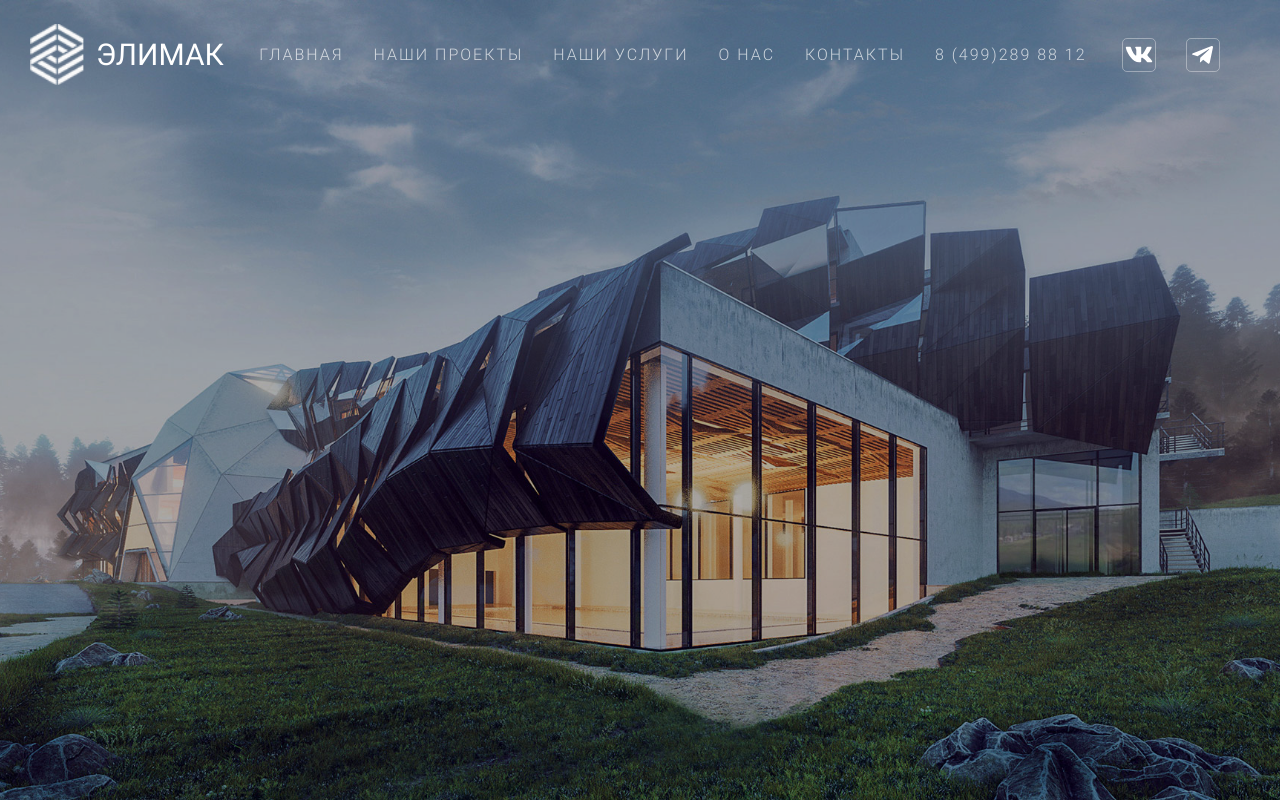
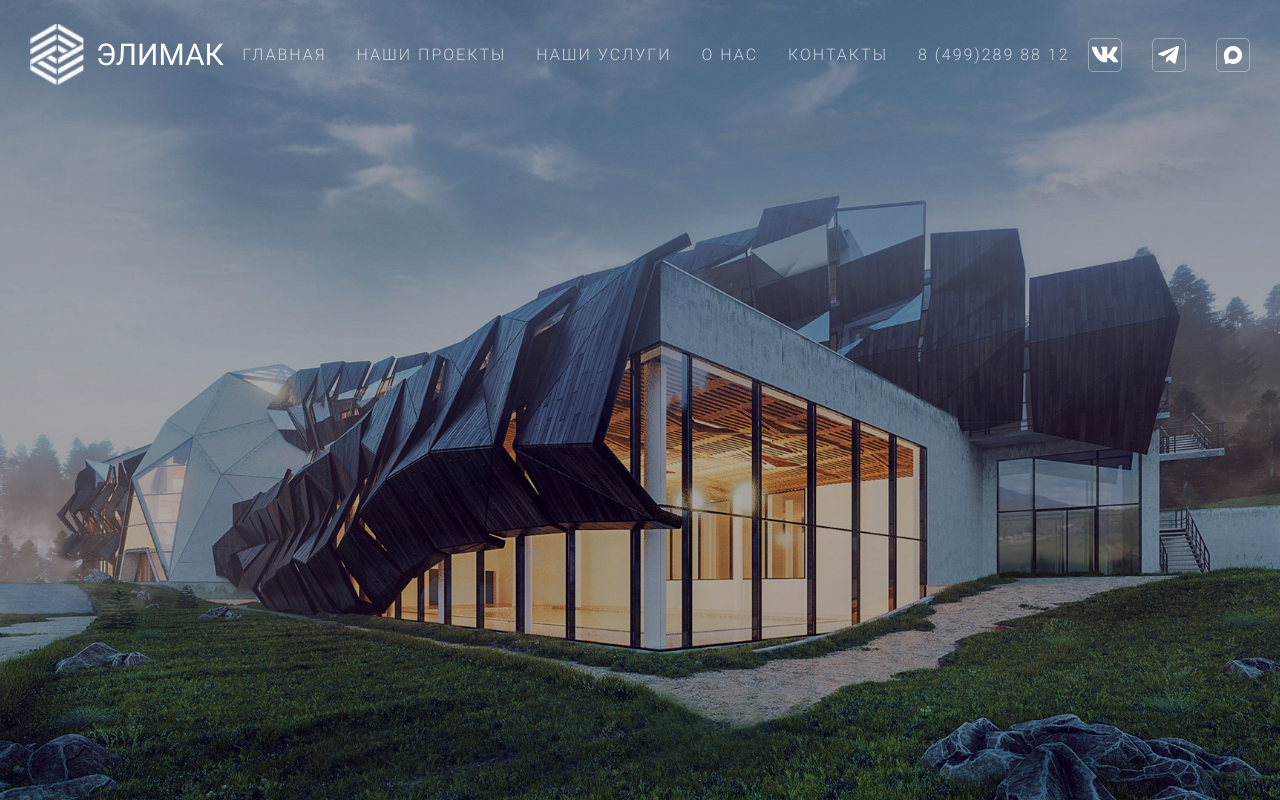
Before and after one commit to SergeyMalyuga/elimak-angular, an Angular app: page / in a window 1280 px wide. Built offline with nearby package versions, Linux system fonts and the light colour scheme.

Commit message:
feat(header.component): добавить ссылку на мессенджер max.

```diff
--- a/src/app/features/header/header.component.html
+++ b/src/app/features/header/header.component.html
@@ -36,6 +36,9 @@
           <li class="header-main__item-social">
             <a class="header-main__link-social header-main__link-social--telegram interactive" aria-label="Telegram" target="_blank"  href="https://t.me/elimak_master"></a>
           </li>
+          <li class="header-main__item-social">
+            <a class="header-main__link-social header-main__link-social--max interactive" aria-label="Max" target="_blank"  href="https://max.ru/"></a>
+          </li>
         </ul>
       </li>
       <li class="header-main__item-action">
--- a/src/app/features/header/header.component.scss
+++ b/src/app/features/header/header.component.scss
@@ -89,6 +89,25 @@
         }
       }
 
+      &--max {
+        &::before {
+          content: '';
+          background-color: transparent;
+          width: 24px;
+          height: 24px;
+          background-image: url("../../../assets/images/vector/max.svg");
+          background-repeat: no-repeat;
+          background-position: center;
+          background-size: cover;
+        }
+
+        &:hover {
+          &::before {
+            background-image: url("../../../assets/images/vector/max-hover.svg");
+          }
+        }
+      }
+
     }
   }
 
@@ -99,8 +118,10 @@
     }
 
     &-actions {
-      display: flex;
-      gap: 30px;
+      @media (width <= 768px) {
+        display: flex;
+        gap: 30px;
+      }
     }
 
     &-social {
--- a/src/styles.scss
+++ b/src/styles.scss
@@ -68,6 +68,7 @@ body {
   }
 }
 
+
 .visually-hidden {
   position: absolute;
   width: 1px;
```
Also changed, not shown: src/assets/images/vector/max-hover.svg (added), src/assets/images/vector/max.svg (added).
